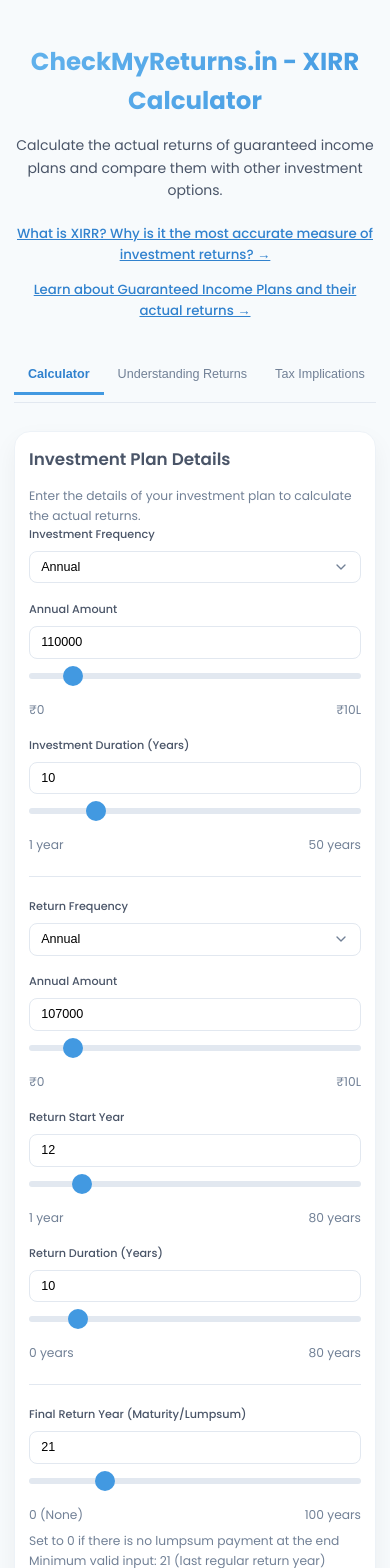
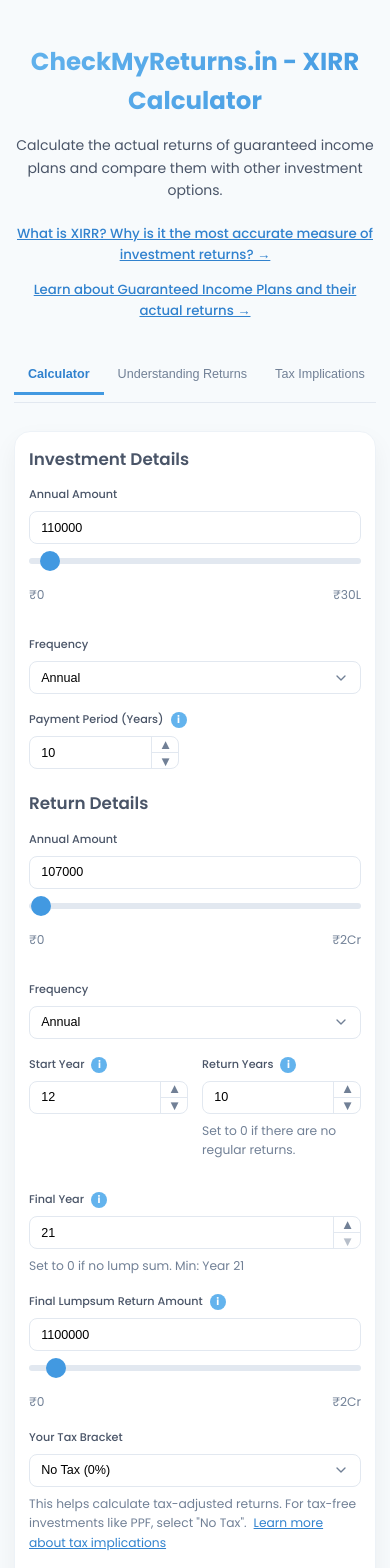
Before and after one commit to viv1/xirr-calculator, a React (Vite) app: page / in a window 390 px wide. Shown: the top 1568 px of the page. Built offline with nearby package versions, Linux system fonts and the light colour scheme.

Commit message:
style: Improve UI/UX and responsiveness
- Add NumberInputField component for better number input handling

- Remove sliders from year inputs for cleaner interface

- Improve form layout and spacing

- Enhance responsive design for share options

- Update styling for better visual hierarchy

```diff
--- a/src/App.css
+++ b/src/App.css
@@ -91,10 +91,13 @@
     position: static !important;
     margin-top: 2rem;
     order: 2 !important;
+    width: 100% !important;
+    max-width: 100% !important;
   }
 
   .form-section {
     order: 1 !important;
+    width: 100% !important;
   }
 
   .result-grid {
--- a/src/components/InvestmentForm.tsx
+++ b/src/components/InvestmentForm.tsx
@@ -20,6 +20,7 @@
   SliderValue,
   colors
 } from './StyledComponents';
+import NumberInputField from './NumberInputField';
 
 interface InvestmentFormProps {
   onCalculate: (plan: InvestmentPlan) => void;
@@ -129,6 +130,20 @@
     setReturnDisplay(getDisplayAmount(formData.returnAmount, formData.returnFrequency));
   }, [formData.annualPayment, formData.returnAmount, formData.paymentFrequency, formData.returnFrequency]);
 
+  // Update final return year minimum when start year or return years change
+  useEffect(() => {
+    if (formData.returnAmount > 0 && formData.returnYears > 0) {
+      const lastRegularReturnYear = formData.returnStartYear + formData.returnYears - 1;
+
+      if (formData.finalReturnYear > 0 && formData.finalReturnYear < lastRegularReturnYear) {
+        setFormData(prev => ({
+          ...prev,
+          finalReturnYear: lastRegularReturnYear
+        }));
+      }
+    }
+  }, [formData.returnStartYear, formData.returnYears]);
+
   const handleChange = (e: React.ChangeEvent<HTMLInputElement | HTMLSelectElement>) => {
     const { name, value } = e.target;
 
@@ -145,10 +160,27 @@
         [name]: parseFloat(value) as TaxBracket
       };
     } else {
+      // Ensure whole numbers for year fields
+      if (['paymentYears', 'returnStartYear', 'returnYears', 'finalReturnYear'].includes(name)) {
+        updatedFormData = {
+          ...formData,
+          [name]: Math.floor(parseFloat(value)) || 0
+        };
+      } else {
         updatedFormData = {
           ...formData,
           [name]: parseFloat(value) || 0
         };
+      }
+    }
+
+    // Handle validation for finalReturnYear
+    if (name === 'finalReturnYear' && updatedFormData.returnAmount > 0 && updatedFormData.returnYears > 0) {
+      const lastRegularReturnYear = updatedFormData.returnStartYear + updatedFormData.returnYears - 1;
+
+      if (updatedFormData.finalReturnYear > 0 && updatedFormData.finalReturnYear < lastRegularReturnYear) {
+        updatedFormData.finalReturnYear = lastRegularReturnYear;
+      }
     }
 
     setFormData(updatedFormData);
@@ -206,6 +238,48 @@
     return Object.keys(newErrors).length === 0;
   };
 
+  // Helper function for tooltips
+  const InfoIcon = ({ tooltip }: { tooltip: string }) => (
+    <span
+      style={{
+        marginLeft: '0.5rem',
+        cursor: 'help',
+        position: 'relative',
+        display: 'inline-flex',
+        alignItems: 'center',
+        justifyContent: 'center',
+        width: '16px',
+        height: '16px',
+        borderRadius: '50%',
+        backgroundColor: colors.primary.light,
+        color: 'white',
+        fontSize: '10px',
+        fontWeight: 'bold'
+      }}
+      data-tooltip={tooltip}
+      className="tooltip-trigger"
+    >
+      i
+      <div className="tooltip-content" style={{
+        position: 'absolute',
+        bottom: '100%',
+        left: '50%',
+        transform: 'translateX(-50%)',
+        backgroundColor: colors.neutral.dark,
+        color: 'white',
+        padding: '0.5rem',
+        borderRadius: '4px',
+        width: '200px',
+        zIndex: 100,
+        fontSize: '12px',
+        boxShadow: '0 2px 10px rgba(0,0,0,0.2)',
+        display: 'none',
+      }}>
+        {tooltip}
+      </div>
+    </span>
+  );
+
   const handleSubmit = (e: React.FormEvent) => {
     e.preventDefault();
 
@@ -227,43 +301,43 @@
     onReset();
   };
 
+  // Calculate minimum value for final return year
+  const getMinFinalReturnYear = (): number => {
+    if (formData.returnAmount > 0 && formData.returnYears > 0) {
+      return formData.returnStartYear + formData.returnYears - 1;
+    }
+    return 0;
+  };
+
+  // Add CSS for tooltips
+  React.useEffect(() => {
+    const style = document.createElement('style');
+    style.innerHTML = `
+      .tooltip-trigger:hover .tooltip-content {
+        display: block !important;
+      }
+    `;
+    document.head.appendChild(style);
+    return () => {
+      document.head.removeChild(style);
+    };
+  }, []);
+
   return (
-    <Card
+    <Card>
+      <FormContainer as="form" onSubmit={handleSubmit}>
+        <motion.div
+          variants={fadeIn}
           initial="hidden"
           animate="visible"
-      variants={fadeIn}
         >
-      <Subtitle>
-        Investment Plan Details
-      </Subtitle>
-      <InfoText>
-        Enter the details of your investment plan to calculate the actual returns.
-      </InfoText>
+          <Subtitle>Investment Details</Subtitle>
 
-      <FormContainer as="form" onSubmit={handleSubmit}>
-        <motion.div variants={slideUp}>
-          <FormGroup className="form-group">
-            <Label className="form-label" htmlFor="paymentFrequency">Investment Frequency</Label>
-            <Select
-              className="form-select"
-              id="paymentFrequency"
-              name="paymentFrequency"
-              value={formData.paymentFrequency}
-              onChange={handleChange}
-              disabled={loading}
-            >
-              <option value={PaymentFrequency.ANNUAL}>Annual</option>
-              <option value={PaymentFrequency.HALF_YEARLY}>Half-Yearly</option>
-              <option value={PaymentFrequency.QUARTERLY}>Quarterly</option>
-              <option value={PaymentFrequency.MONTHLY}>Monthly</option>
-            </Select>
-          </FormGroup>
-
-          <FormGroup className="form-group">
-            <Label className="form-label" htmlFor="annualPayment">{paymentDisplay.label}</Label>
+          <div style={{ display: 'flex', gap: '1rem', flexWrap: 'wrap' }}>
+            <FormGroup style={{ flex: '1 1 60%', minWidth: '200px' }}>
+              <Label htmlFor="annualPayment">{paymentDisplay.label}</Label>
               <Flex>
                 <Input
-                className="form-input"
                   type="number"
                   id="annualPayment"
                   name="annualPayment"
@@ -293,10 +367,10 @@
                 />
               </Flex>
               <Slider
-              className="form-slider"
-              id="annualPayment-slider"
+                type="range"
+                id="annualPaymentSlider"
                 min="0"
-              max="1000000"
+                max="3000000"
                 step="10000"
                 value={formData.paymentFrequency === PaymentFrequency.ANNUAL ?
                   formData.annualPayment :
@@ -320,52 +394,17 @@
               />
               <SliderValue>
                 <span>₹0</span>
-              <span>₹10L</span>
+                <span>₹30L</span>
               </SliderValue>
               {errors.annualPayment && <ErrorText>{errors.annualPayment}</ErrorText>}
             </FormGroup>
 
-          <FormGroup className="form-group">
-            <Label className="form-label" htmlFor="paymentYears">Investment Duration (Years)</Label>
-            <Flex>
-              <Input
-                type="number"
-                id="paymentYears"
-                name="paymentYears"
-                value={formData.paymentYears}
-                onChange={handleChange}
-                disabled={loading}
-                min="1"
-                max="50"
-                step="1"
-              />
-            </Flex>
-            <Slider
-              className="form-slider"
-              id="paymentYears-slider"
-              min="1"
-              max="50"
-              step="1"
-              value={formData.paymentYears}
-              onChange={(e) => handleSliderChange('paymentYears', parseInt(e.target.value))}
-              disabled={loading}
-            />
-            <SliderValue>
-              <span>1 year</span>
-              <span>50 years</span>
-            </SliderValue>
-            {errors.paymentYears && <ErrorText>{errors.paymentYears}</ErrorText>}
-          </FormGroup>
-
-          <Divider style={{ margin: '1.5rem 0' }} />
-
-          <FormGroup className="form-group">
-            <Label className="form-label" htmlFor="returnFrequency">Return Frequency</Label>
+            <FormGroup style={{ flex: '1 1 30%', minWidth: '150px' }}>
+              <Label htmlFor="paymentFrequency">Frequency</Label>
               <Select
-              className="form-select"
-              id="returnFrequency"
-              name="returnFrequency"
-              value={formData.returnFrequency}
+                id="paymentFrequency"
+                name="paymentFrequency"
+                value={formData.paymentFrequency}
                 onChange={handleChange}
                 disabled={loading}
               >
@@ -375,8 +414,31 @@
                 <option value={PaymentFrequency.MONTHLY}>Monthly</option>
               </Select>
             </FormGroup>
+          </div>
 
           <FormGroup>
+            <Label htmlFor="paymentYears">
+              Payment Period (Years)
+              <InfoIcon tooltip="The number of years you will be making payments into the plan" />
+            </Label>
+            <div style={{ width: '100%', maxWidth: '150px' }}>
+              <NumberInputField
+                id="paymentYears"
+                name="paymentYears"
+                value={formData.paymentYears}
+                onChange={handleChange}
+                min={1}
+                max={30}
+                disabled={loading}
+              />
+            </div>
+            {errors.paymentYears && <ErrorText>{errors.paymentYears}</ErrorText>}
+          </FormGroup>
+
+          <Subtitle style={{ marginTop: '1.5rem' }}>Return Details</Subtitle>
+
+          <div style={{ display: 'flex', gap: '1rem', flexWrap: 'wrap' }}>
+            <FormGroup style={{ flex: '1 1 60%', minWidth: '200px' }}>
               <Label htmlFor="returnAmount">{returnDisplay.label}</Label>
               <Flex>
                 <Input
@@ -409,9 +471,10 @@
                 />
               </Flex>
               <Slider
-              id="returnAmount-slider"
+                type="range"
+                id="returnAmountSlider"
                 min="0"
-              max="1000000"
+                max="20000000"
                 step="10000"
                 value={formData.returnFrequency === PaymentFrequency.ANNUAL ?
                   formData.returnAmount :
@@ -435,117 +498,93 @@
               />
               <SliderValue>
                 <span>₹0</span>
-              <span>₹10L</span>
+                <span>₹2Cr</span>
               </SliderValue>
+              {errors.returnAmount && <ErrorText>{errors.returnAmount}</ErrorText>}
             </FormGroup>
 
-          <FormGroup>
-            <Label className="form-label" htmlFor="returnStartYear">Return Start Year</Label>
-            <Flex>
-              <Input
-                type="number"
+            <FormGroup style={{ flex: '1 1 30%', minWidth: '150px' }}>
+              <Label htmlFor="returnFrequency">Frequency</Label>
+              <Select
+                id="returnFrequency"
+                name="returnFrequency"
+                value={formData.returnFrequency}
+                onChange={handleChange}
+                disabled={loading}
+              >
+                <option value={PaymentFrequency.ANNUAL}>Annual</option>
+                <option value={PaymentFrequency.HALF_YEARLY}>Half-Yearly</option>
+                <option value={PaymentFrequency.QUARTERLY}>Quarterly</option>
+                <option value={PaymentFrequency.MONTHLY}>Monthly</option>
+              </Select>
+            </FormGroup>
+          </div>
+
+          <div style={{ display: 'flex', gap: '1rem', flexWrap: 'wrap' }}>
+            <FormGroup style={{ flex: '1 1 30%', minWidth: '150px' }}>
+              <Label htmlFor="returnStartYear">
+                Start Year
+                <InfoIcon tooltip="The year when you start receiving regular returns" />
+              </Label>
+              <div style={{ width: '100%' }}>
+                <NumberInputField
                   id="returnStartYear"
                   name="returnStartYear"
                   value={formData.returnStartYear}
                   onChange={handleChange}
-                disabled={loading || formData.returnAmount === 0}
-                min="1"
-                max="80"
-                step="1"
+                  min={1}
+                  max={30}
+                  disabled={loading}
                 />
-            </Flex>
-            <Slider
-              className="form-slider"
-              id="returnStartYear-slider"
-              min="1"
-              max="80"
-              step="1"
-              value={formData.returnStartYear}
-              onChange={(e) => handleSliderChange('returnStartYear', parseInt(e.target.value))}
-              disabled={loading || formData.returnAmount === 0}
-            />
-            <SliderValue>
-              <span>1 year</span>
-              <span>80 years</span>
-            </SliderValue>
+              </div>
               {errors.returnStartYear && <ErrorText>{errors.returnStartYear}</ErrorText>}
             </FormGroup>
 
-          <FormGroup>
-            <Label htmlFor="returnYears">Return Duration (Years)</Label>
-            <Flex>
-              <Input
-                type="number"
+            <FormGroup style={{ flex: '1 1 30%', minWidth: '150px' }}>
+              <Label htmlFor="returnYears">
+                Return Years
+                <InfoIcon tooltip="The number of years you will receive regular returns" />
+              </Label>
+              <div style={{ width: '100%' }}>
+                <NumberInputField
                   id="returnYears"
                   name="returnYears"
                   value={formData.returnYears}
                   onChange={handleChange}
-                disabled={loading || formData.returnAmount === 0}
-                min="0"
-                max="80"
-                step="1"
+                  min={0}
+                  max={30}
+                  disabled={loading}
                 />
-            </Flex>
-            <Slider
-              id="returnYears-slider"
-              min="0"
-              max="80"
-              step="1"
-              value={formData.returnYears}
-              onChange={(e) => handleSliderChange('returnYears', parseInt(e.target.value))}
-              disabled={loading || formData.returnAmount === 0}
-            />
-            <SliderValue>
-              <span>0 years</span>
-              <span>80 years</span>
-            </SliderValue>
+              </div>
+              <InfoText>Set to 0 if there are no regular returns.</InfoText>
               {errors.returnYears && <ErrorText>{errors.returnYears}</ErrorText>}
             </FormGroup>
 
-          <Divider style={{ margin: '1.5rem 0' }} />
-
-          <FormGroup>
-            <Label className="form-label" htmlFor="finalReturnYear">Final Return Year (Maturity/Lumpsum)</Label>
-            <Flex>
-              <Input
-                type="number"
+            <FormGroup style={{ flex: '1 1 30%', minWidth: '150px' }}>
+              <Label htmlFor="finalReturnYear">
+                Final Year
+                <InfoIcon tooltip="The year when you receive the final lump sum amount" />
+              </Label>
+              <div style={{ width: '100%' }}>
+                <NumberInputField
                   id="finalReturnYear"
                   name="finalReturnYear"
                   value={formData.finalReturnYear}
                   onChange={handleChange}
-                disabled={loading}
-                min="0"
-                max="100"
-                step="1"
-              />
-            </Flex>
-            <Slider
-              id="finalReturnYear-slider"
-              min="0"
-              max="100"
-              step="1"
-              value={formData.finalReturnYear}
-              onChange={(e) => handleSliderChange('finalReturnYear', parseInt(e.target.value))}
+                  min={getMinFinalReturnYear()}
                   disabled={loading}
                 />
-            <SliderValue>
-              <span>0 (None)</span>
-              <span>100 years</span>
-            </SliderValue>
-            <InfoText>
-              Set to 0 if there is no lumpsum payment at the end
-              {formData.returnAmount > 0 && formData.returnYears > 0 && (
-                <>
-                  <br />
-                  Minimum valid input: {formData.returnStartYear + formData.returnYears - 1} (last regular return year)
-                </>
-              )}
-            </InfoText>
+              </div>
+              <InfoText>Set to 0 if no lump sum. {getMinFinalReturnYear() > 0 && `Min: Year ${getMinFinalReturnYear()}`}</InfoText>
               {errors.finalReturnYear && <ErrorText>{errors.finalReturnYear}</ErrorText>}
             </FormGroup>
+          </div>
 
-          <FormGroup>
-            <Label className="form-label" htmlFor="finalReturnAmount">Final Return Amount (Maturity/Lumpsum)</Label>
+          <FormGroup style={{ flex: '1', minWidth: '200px' }}>
+            <Label htmlFor="finalReturnAmount">
+              Final Lumpsum Return Amount
+              <InfoIcon tooltip="The lump sum amount received at the end of the plan" />
+            </Label>
             <Flex>
               <Input
                 type="number"
@@ -553,33 +592,33 @@
                 name="finalReturnAmount"
                 value={formData.finalReturnAmount}
                 onChange={handleChange}
-                disabled={loading || formData.finalReturnYear === 0}
+                disabled={loading}
                 min="0"
               />
             </Flex>
             <Slider
-              id="finalReturnAmount-slider"
+              type="range"
+              id="finalReturnAmountSlider"
               min="0"
               max="20000000"
-              step="100000"
+              step="10000"
               value={formData.finalReturnAmount}
               onChange={(e) => handleSliderChange('finalReturnAmount', parseInt(e.target.value))}
-              disabled={loading || formData.finalReturnYear === 0}
+              disabled={loading}
             />
             <SliderValue>
               <span>₹0</span>
               <span>₹2Cr</span>
             </SliderValue>
+            {errors.finalReturnAmount && <ErrorText>{errors.finalReturnAmount}</ErrorText>}
           </FormGroup>
 
-          <Divider style={{ margin: '1.5rem 0' }} />
-
-          <FormGroup className="form-group">
-            <Label className="form-label" htmlFor="taxBracket">Your Tax Bracket</Label>
+          <FormGroup>
+            <Label htmlFor="taxBracket">Your Tax Bracket</Label>
             <Select
               id="taxBracket"
               name="taxBracket"
-              value={(formData.taxBracket || TaxBracket.ZERO).toString()}
+              value={formData.taxBracket?.toString() || '0'}
               onChange={handleChange}
               disabled={loading}
             >
--- /dev/null
+++ b/src/components/NumberInputField.tsx
@@ -0,0 +1,98 @@
+import React from 'react';
+import { NumberInputContainer, NumberInput, NumberControls, NumberButton } from './StyledComponents';
+
+interface NumberInputFieldProps {
+  id: string;
+  name: string;
+  value: number;
+  onChange: (e: React.ChangeEvent<HTMLInputElement>) => void;
+  onIncrement?: () => void;
+  onDecrement?: () => void;
+  min?: number;
+  max?: number;
+  step?: number;
+  disabled?: boolean;
+}
+
+const NumberInputField: React.FC<NumberInputFieldProps> = ({
+  id,
+  name,
+  value,
+  onChange,
+  onIncrement,
+  onDecrement,
+  min,
+  max,
+  step = 1,
+  disabled = false
+}) => {
+  const handleIncrement = () => {
+    if (onIncrement) {
+      onIncrement();
+    } else {
+      const newValue = value + step;
+      if (max === undefined || newValue <= max) {
+        const event = {
+          target: {
+            name,
+            value: newValue.toString()
+          }
+        } as React.ChangeEvent<HTMLInputElement>;
+        onChange(event);
+      }
+    }
+  };
+
+  const handleDecrement = () => {
+    if (onDecrement) {
+      onDecrement();
+    } else {
+      const newValue = value - step;
+      if (min === undefined || newValue >= min) {
+        const event = {
+          target: {
+            name,
+            value: newValue.toString()
+          }
+        } as React.ChangeEvent<HTMLInputElement>;
+        onChange(event);
+      }
+    }
+  };
+
+  return (
+    <NumberInputContainer>
+      <NumberInput
+        type="number"
+        id={id}
+        name={name}
+        value={value}
+        onChange={onChange}
+        min={min}
+        max={max}
+        step={step}
+        disabled={disabled}
+      />
+      <NumberControls>
+        <NumberButton
+          type="button"
+          onClick={handleIncrement}
+          disabled={disabled || (max !== undefined && value >= max)}
+          aria-label="Increment"
+        >
+          ▲
+        </NumberButton>
+        <NumberButton
+          type="button"
+          onClick={handleDecrement}
+          disabled={disabled || (min !== undefined && value <= min)}
+          aria-label="Decrement"
+        >
+          ▼
+        </NumberButton>
+      </NumberControls>
+    </NumberInputContainer>
+  );
+};
+
+export default NumberInputField;
--- a/src/components/StyledComponents.tsx
+++ b/src/components/StyledComponents.tsx
@@ -652,3 +652,62 @@
     }
   }
 };
+
+export const NumberInputContainer = styled.div`
+  position: relative;
+  display: flex;
+  align-items: center;
+`;
+
+export const NumberInput = styled(Input)`
+  padding-right: 2.5rem;
+  width: 100%;
+
+  /* Hide default arrows in number inputs */
+  &::-webkit-inner-spin-button,
+  &::-webkit-outer-spin-button {
+    -webkit-appearance: none;
+    margin: 0;
+  }
+
+  /* Firefox */
+  -moz-appearance: textfield;
+`;
+
+export const NumberControls = styled.div`
+  position: absolute;
+  right: 0;
+  top: 0;
+  bottom: 0;
+  display: flex;
+  flex-direction: column;
+  width: 2rem;
+  border-left: 1px solid ${colors.neutral.light};
+`;
+
+export const NumberButton = styled.button`
+  flex: 1;
+  display: flex;
+  align-items: center;
+  justify-content: center;
+  background: none;
+  border: none;
+  cursor: pointer;
+  color: ${colors.neutral.dark};
+  padding: 0;
+  transition: all 0.2s;
+
+  &:hover {
+    background-color: ${colors.neutral.lighter};
+    color: ${colors.primary.main};
+  }
+
+  &:first-child {
+    border-bottom: 1px solid ${colors.neutral.light};
+  }
+
+  &:disabled {
+    opacity: 0.5;
+    cursor: not-allowed;
+  }
+`;
```
Also changed, not shown: src/components/ResultsDisplay.tsx (+36 -5 lines). Lines whose indentation alone changed are shown as unchanged.
